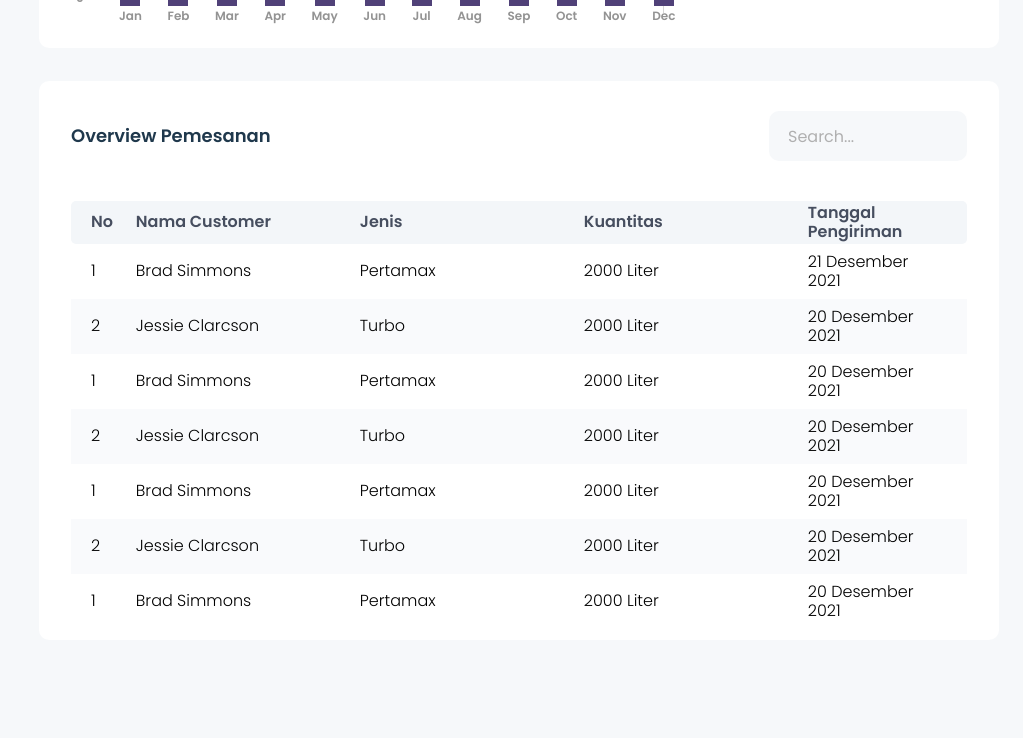
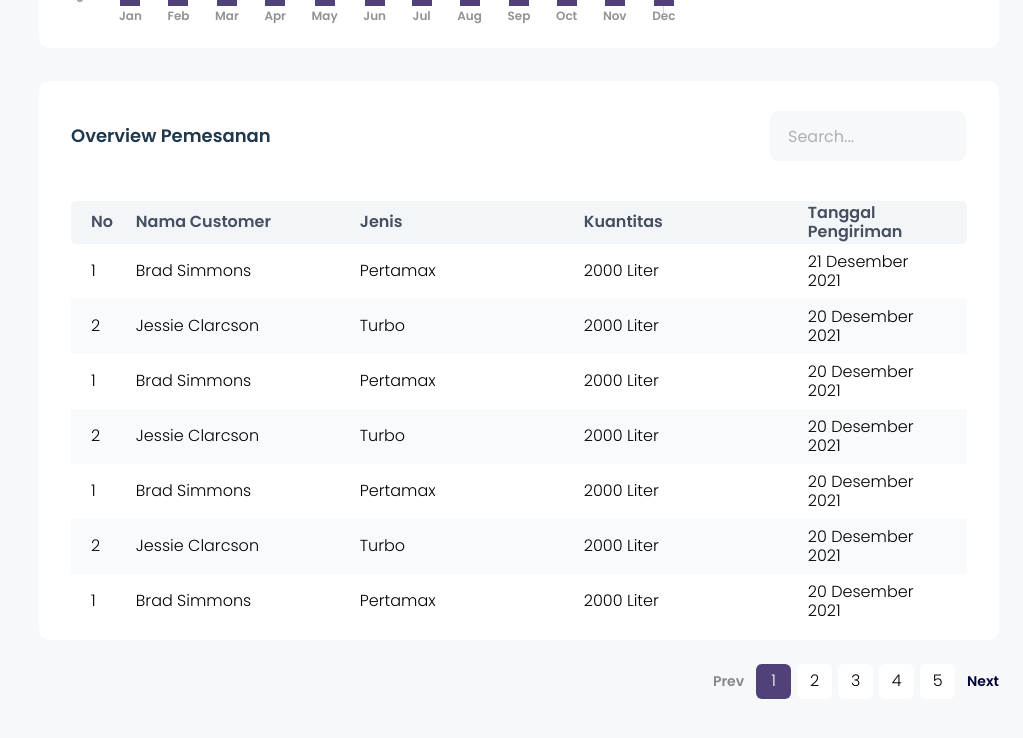
Before and after one commit to Sonalpt/Cloud-campus-intelly-dashboard-remsB, a plain HTML site: page index.html in a window 1280 px wide. Shown: the part 766-1504 px from the top of the page, without its empty margins (257-1280 px from the left). Drawn offline with Linux system fonts and the light colour scheme.

Commit message:
project finished !

```diff
--- a/index.html
+++ b/index.html
@@ -92,6 +92,7 @@
 
                         <div class="enterprise_notification">
                             <img src="./assets/Notif Icon.png" alt>
+                            <div class="notificationPoint"></div>
                         </div>
                     </div>
 
@@ -359,7 +360,16 @@
                             </li>
                         </ul>
                     </div>
-                    <div class="pages"></div>
+
+                    <div class="pages">
+                        <span>Prev</span>
+                        <div class="number">1</div>
+                        <div class="number">2</div>
+                        <div class="number">3</div>
+                        <div class="number">4</div>
+                        <div class="number">5</div>
+                        <span>Next</span>
+                    </div>
                 </div>
 
             </main>
--- a/style/index.scss
+++ b/style/index.scss
@@ -5,6 +5,7 @@ body {
     font-weight: 300;
     width: 100vw;
     height: 100vh;
+    background-color: rgb(246, 248, 250);
 }
 
 .container {
@@ -24,10 +25,11 @@ body {
                 align-items: center;
                 justify-content: center;
                 box-shadow: 0px 1px 0px 0px rgba(229, 229, 229, 0.65);
+                background-color: white;
             }
             .navigation {
                 color: #767D87;
-                height: 90%;
+                height: 100%;
                 width: 100%;
                 background-color: rgba(1, 0, 57, 0.04);
 
@@ -80,7 +82,7 @@ body {
     main {
         display: flex;
         flex-direction: column;
-        background-color: rgb(246, 248, 250);;
+        background-color: rgb(246, 248, 250);
         .topBar {
             position: fixed;
             width: 80vw;
@@ -144,9 +146,20 @@ body {
 
                 &_notification {
                     padding-left: 32px;
+                    position: relative;
                     img {
                         width: 12.8px;
                         height: 16px;
+                    }
+                    div {
+                        width: 6px;
+                        height: 6px;
+                        background-color: rgba(236, 82, 82, 1);
+                        border-radius: 30px;
+                        position: absolute;
+                        top: 0%;
+                        left: 90%;
+                        border: 1px solid white;
                     }
                 }
             }
@@ -433,7 +446,7 @@ body {
                 background-color: white;
                 border-radius: 10px;
                 padding-bottom: 9px;
-
+                margin-bottom: 24.5px;
                 &_search {
                     display: flex;
                     flex-direction: row;
@@ -519,6 +532,48 @@ body {
                     }
                 }
             }
+            .pages {
+                display: flex;
+                flex-direction: row;
+                justify-content: right;
+                align-items: center;
+                width: 75vw;
+                margin-top: 24.5px;
+                margin-left: 40px;
+                span:nth-child(1) {
+                    font-size: 14px;
+                    font-weight: 600;
+                    color: rgba(134, 134, 140, 1);
+
+                    height: 18px;
+                }
+                span:nth-child(7) {
+                    font-size: 14px;
+                    font-weight: 600;
+                    color: rgba(1, 0, 57, 1);
+
+                    height: 18px;
+                }
+                .number {
+                    display: flex;
+                    flex-direction: column;
+                    align-items: center;
+                    justify-content: center;
+                    height: 35px;
+                    width: 35px;
+                    background-color: white;
+                    margin-right: 6px;
+                    border-radius: 6px;
+                }
+                .number:nth-child(2) {
+                    background-color: rgba(80, 65, 120, 1);
+                    color: white;
+                    margin-left: 12px;
+                }
+                .number:nth-child(6) {
+                    margin-right: 12px;
+                }
+            }
         }
     }
 
```
Also changed, not shown: style/index.css, 1 other file.
